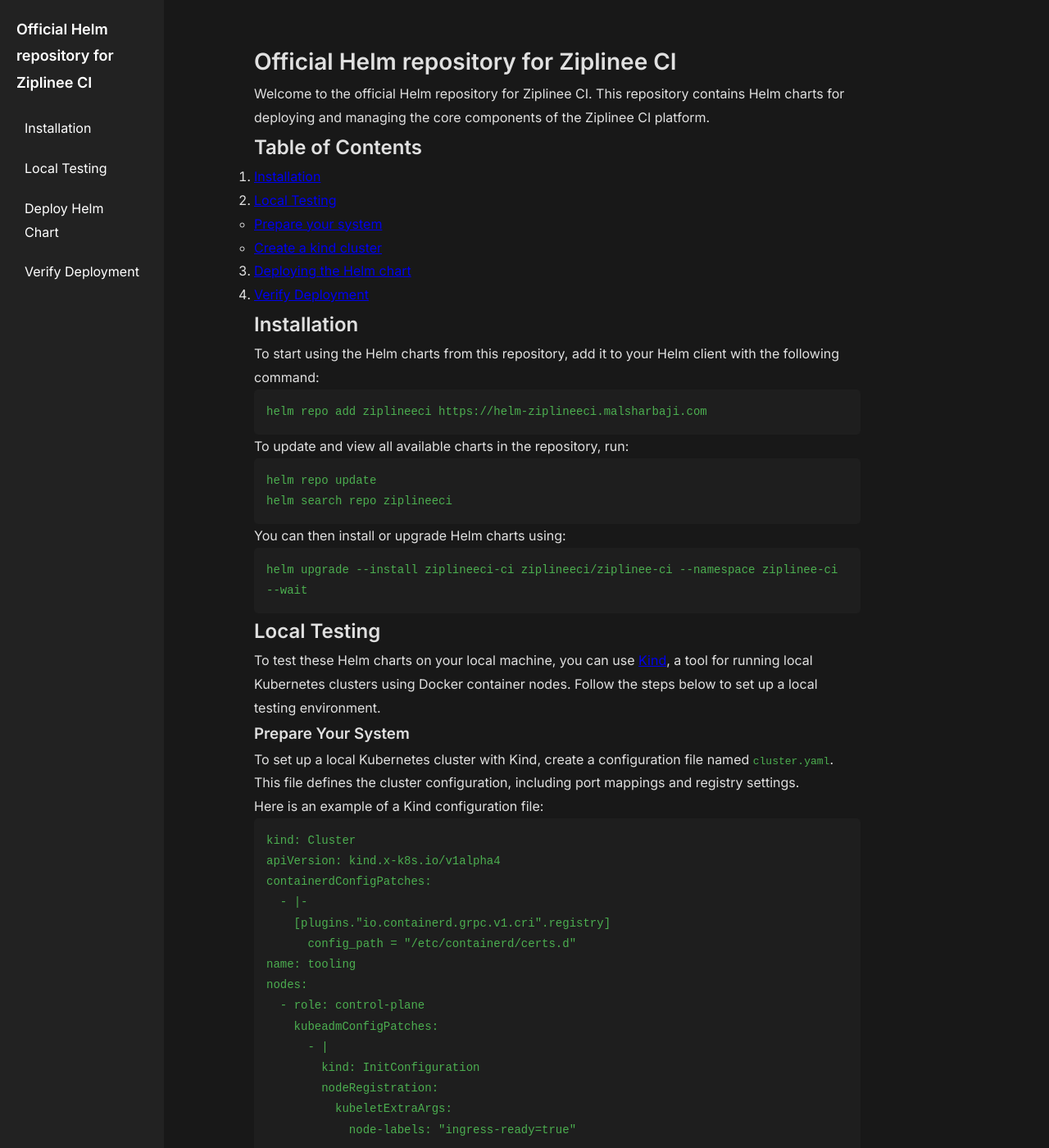
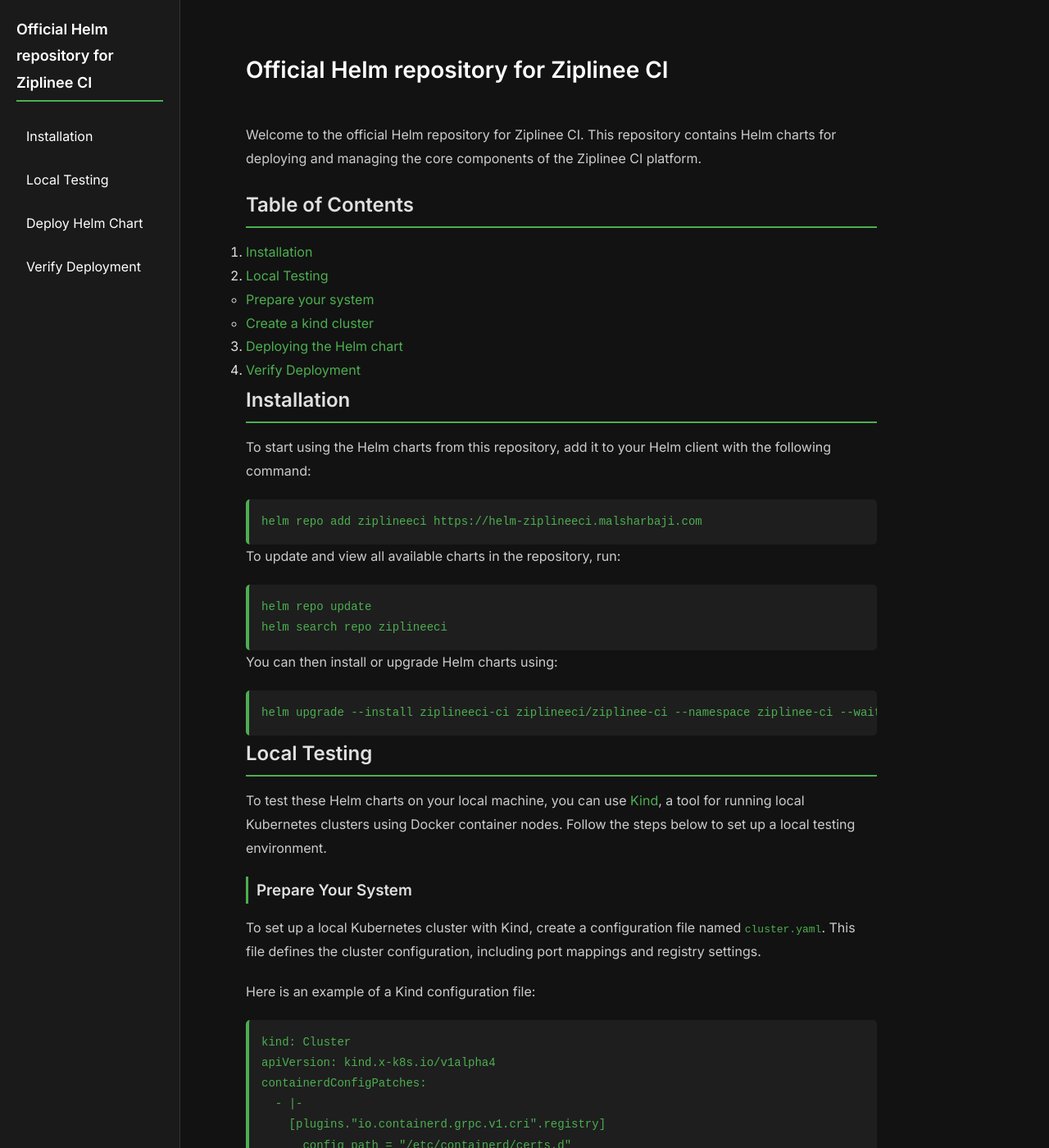
Before and after one commit to ziplineeci/ziplinee-helm-charts, a Jekyll site: the page built from README.md, in a window 1280 px wide and 1400 px high. Shown: the whole window at 82% size. Built offline with Jekyll 4.4.1, drawn with Linux system fonts in a browser that asks for light colours; our own code applies the rules of GitHub Pages for plain Markdown files; the repository's description, which GitHub fills in, is left out.

Commit message:
Fix style

````diff
--- a/README.md
+++ b/README.md
@@ -84,6 +84,7 @@ helm install ziplinee-ci ./ziplinee-ci --namespace ziplineeci --wait`
 ```
 This command will deploy the Ziplinee CI components into the ziplineeci namespace within your Kind cluster. The --wait flag ensures that Helm waits until all components are successfully deployed.
 
+
 ## Verify Deployment
 
 To verify that the deployment was successful, check the status of the Helm release:
--- a/assets/css/style.css
+++ b/assets/css/style.css
@@ -9,42 +9,36 @@ body {
     font-family: 'Inter', sans-serif;
     line-height: 1.8;
     color: #e0e0e0;
-    background-color: #181818;
-}
-
-/* Dark Mode Support */
-@media (prefers-color-scheme: dark) {
-    body {
-        background-color: #121212;
-        color: #e0e0e0;
-    }
+    background-color: #121212;
+    padding-bottom: 50px;
 }
 
 /* Layout */
 .container {
     display: flex;
-    max-width: 1200px;
+    max-width: 1300px;
     margin: auto;
     padding: 20px;
 }
 
 /* Sidebar */
 .sidebar {
-    width: 200px;
+    width: 220px;
     position: fixed;
     left: 0;
     top: 0;
     height: 100vh;
-    background: #222;
+    background: #1a1a1a;
     padding: 20px;
     color: white;
     overflow-y: auto;
-    transition: width 0.3s ease-in-out;
+    border-right: 1px solid #333;
 }
 
 .sidebar h2 {
     font-size: 18px;
     margin-bottom: 20px;
+    font-weight: 600;
 }
 
 .sidebar nav ul {
@@ -52,7 +46,7 @@ body {
 }
 
 .sidebar nav ul li {
-    margin: 10px 0;
+    margin: 8px 0;
 }
 
 .sidebar nav ul li a {
@@ -60,15 +54,17 @@ body {
     text-decoration: none;
     transition: 0.3s;
     display: block;
-    padding: 5px 10px;
+    padding: 8px 12px;
+    border-radius: 4px;
 }
 
 .sidebar nav ul li a:hover {
-    background: #333;
-    border-radius: 5px;
+    background: #292929;
+    border-left: 3px solid #4CAF50;
+    padding-left: 15px;
 }
 
-/* Collapsible Sidebar */
+/* Mobile Sidebar */
 @media (max-width: 768px) {
     .sidebar {
         width: 60px;
@@ -76,26 +72,81 @@ body {
         text-align: center;
     }
     .sidebar:hover {
-        width: 200px;
-    }
-    .sidebar nav ul li a {
-        padding: 5px;
+        width: 220px;
     }
 }
 
 /* Main Content */
 .content {
-    margin-left: 220px;
-    padding: 30px;
-    max-width: 800px;
+    margin-left: 240px;
+    padding: 40px;
+    max-width: 850px;
+}
+
+/* Header */
+header {
+    text-align: left;
+    padding-bottom: 20px;
 }
 
 header h1 {
     font-size: 28px;
+    font-weight: 700;
+    color: #fff;
 }
 
 header p {
-    color: #aaa;
+    color: #bbb;
+}
+
+/* Table of Contents */
+.toc {
+    background: #1a1a1a;
+    padding: 20px;
+    border-radius: 8px;
+    border-left: 3px solid #4CAF50;
+    margin-bottom: 30px;
+}
+
+.toc ul {
+    list-style: none;
+    padding-left: 0;
+}
+
+.toc ul li {
+    margin: 5px 0;
+}
+
+.toc ul li a {
+    text-decoration: none;
+    color: #4CAF50;
+    font-weight: 500;
+}
+
+.toc ul li a:hover {
+    text-decoration: underline;
+}
+
+/* Headings */
+h1, h2, h3, h4 {
+    margin-bottom: 15px;
+    font-weight: 600;
+}
+
+h2 {
+    border-bottom: 2px solid #4CAF50;
+    padding-bottom: 5px;
+}
+
+h3 {
+    border-left: 3px solid #4CAF50;
+    padding-left: 10px;
+}
+
+/* Paragraphs */
+p {
+    margin-bottom: 20px;
+    color: #ccc;
 }
 
 /* Code Blocks */
@@ -106,24 +157,30 @@ pre {
     overflow-x: auto;
     color: #d4d4d4;
     font-size: 14px;
+    border-left: 4px solid #4CAF50;
 }
 
 code {
     color: #4CAF50;
 }
 
-/* Syntax Highlighting */
-pre code {
-    display: block;
-    white-space: pre-wrap;
+/* Links */
+a {
+    color: #4CAF50;
+    text-decoration: none;
 }
 
-/* Responsive Design */
+a:hover {
+    text-decoration: underline;
+}
+
+/* Mobile Responsive */
 @media (max-width: 768px) {
     .container {
         flex-direction: column;
     }
     .content {
         margin-left: 0;
+        padding: 20px;
     }
 }
````
